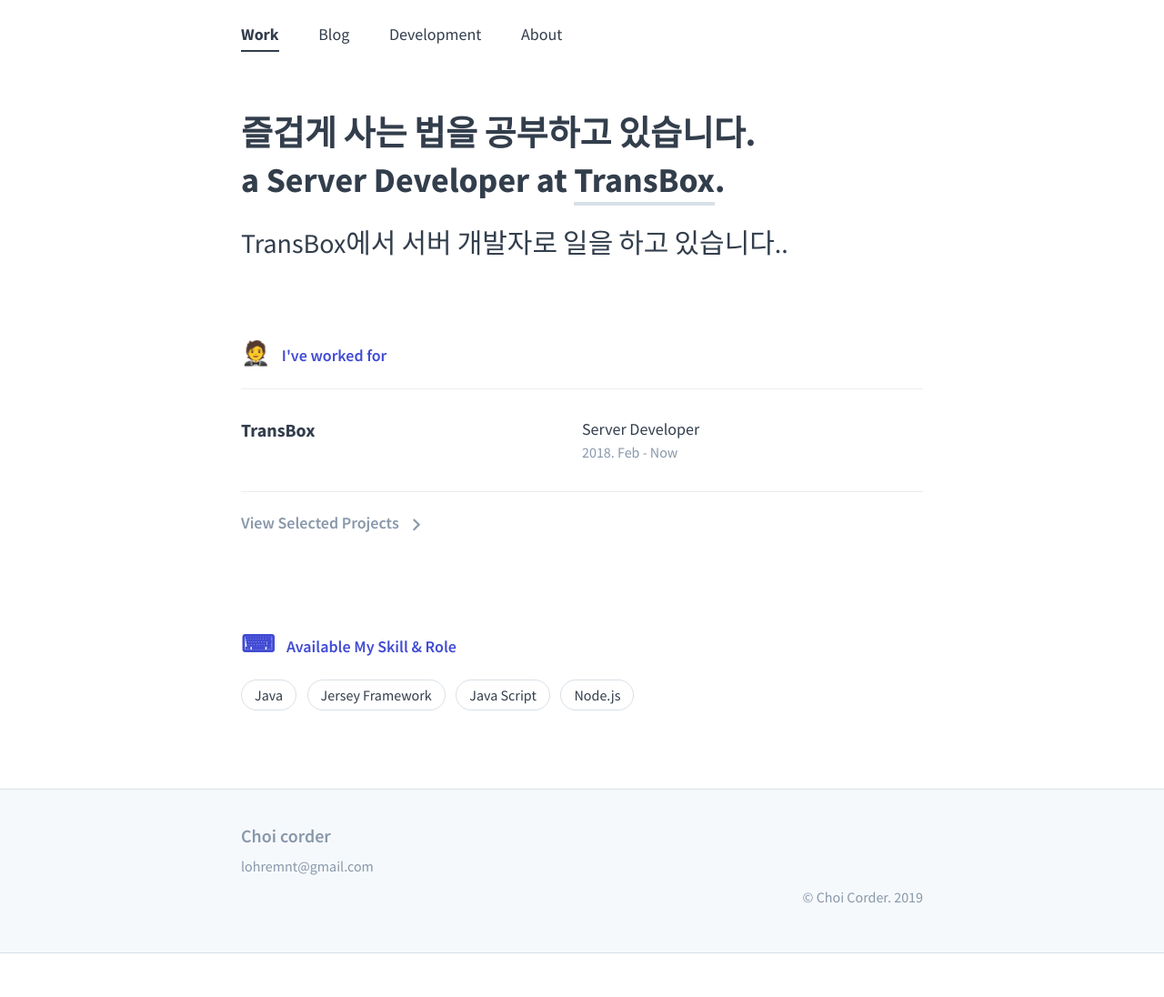
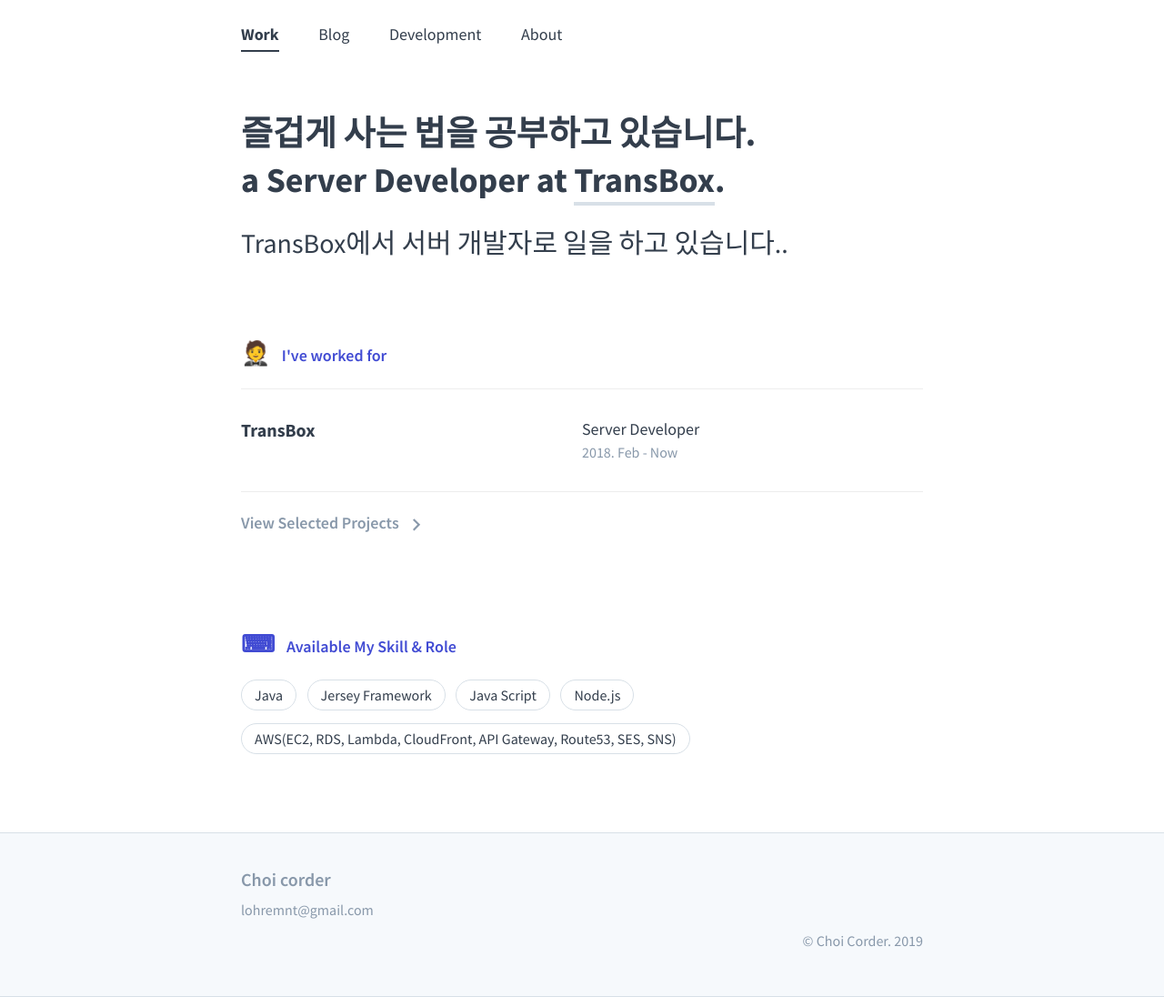
Before and after one commit to recordbook/recordbook.github.io, a Jekyll site: the page built from index.md, in a window 1280 px wide. Shown: the whole page at 91% size. Built offline with Jekyll 4.4.1, drawn with Linux system fonts in a browser that asks for light colours; before the commit the page ends 1048 px from its top, so only the background shows below that.

Commit message:
Update skill-roles.yml

```diff
--- a/_data/skill-roles.yml
+++ b/_data/skill-roles.yml
@@ -2,3 +2,4 @@
 - name: Jersey Framework
 - name: Java Script
 - name: Node.js
+- name: AWS(EC2, RDS, Lambda, CloudFront, API Gateway, Route53, SES, SNS)
```
